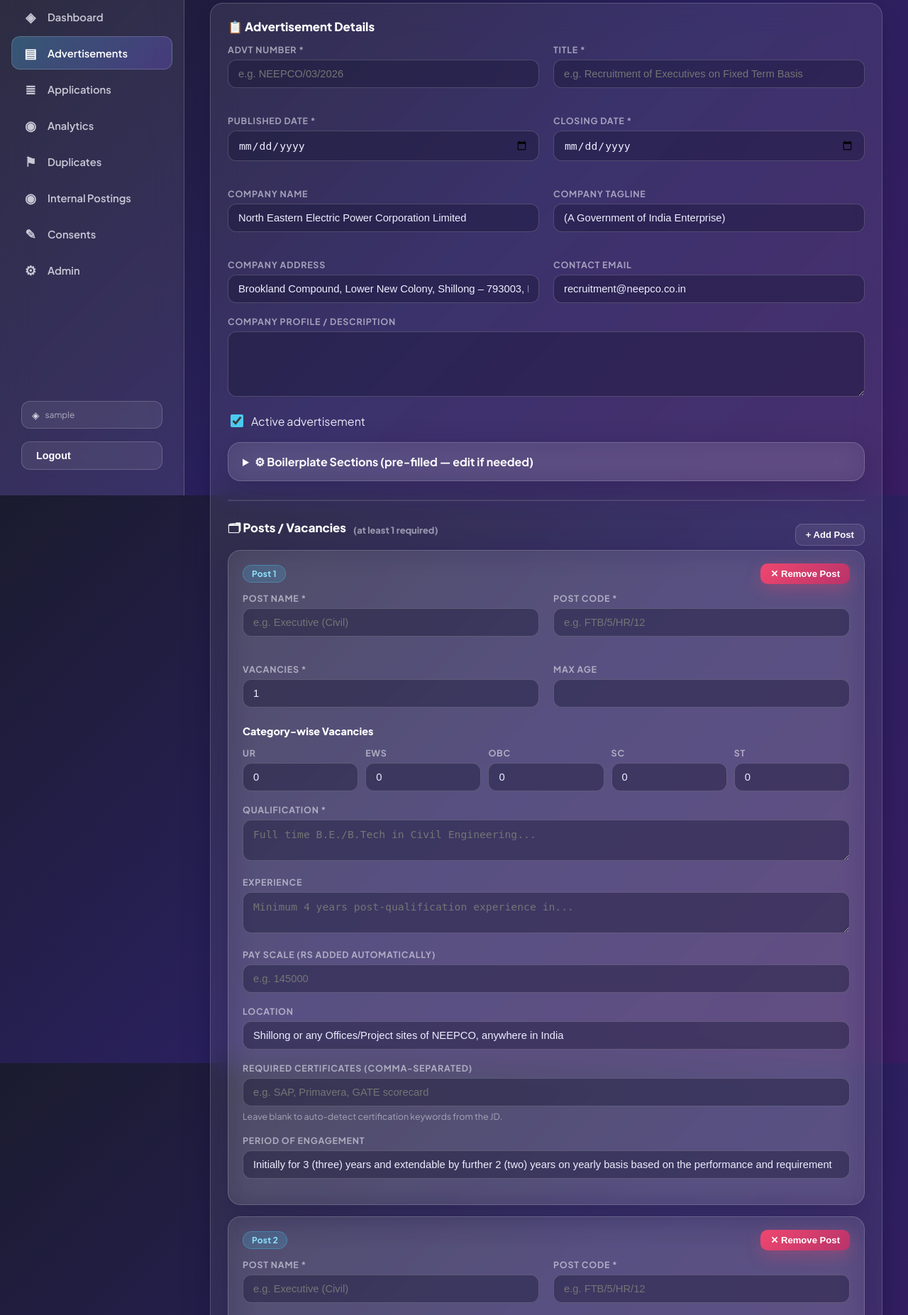
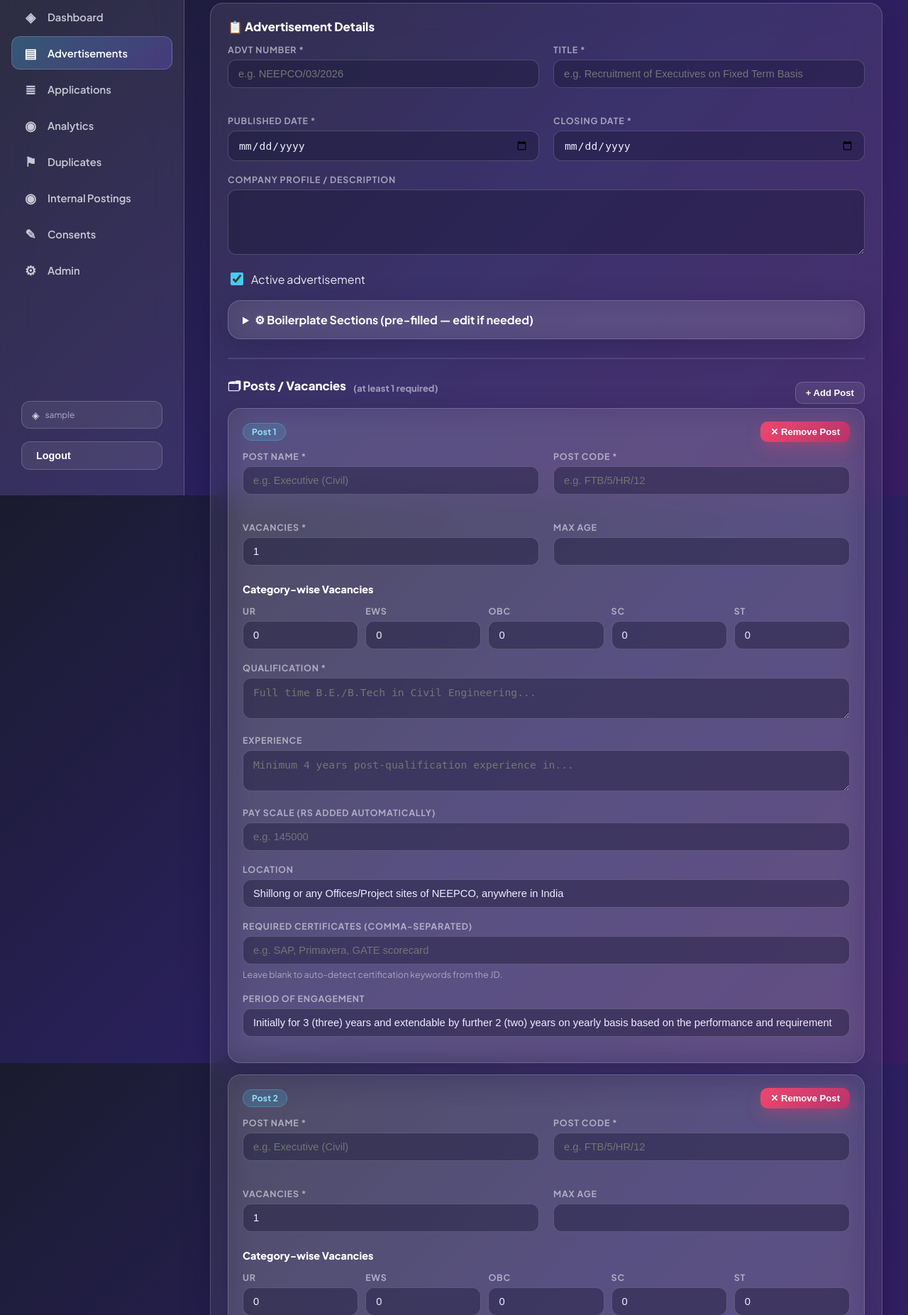
Before and after one commit to BusDec/TalentFlowAI, a Django app: page /advertisements/create/ in a window 1280 px wide. Shown: the part 102-1955 px from the top of the page at 71% size. Run offline with Django 5.2, Linux system fonts and the light colour scheme; the visitor is signed in with stand-in values (Sample User, id 1); parts of the project's set-up code (start-up, migrations or seed data) failed here and were passed over; some libraries are stand-ins or nearby versions.

Commit message:
Phase 2: OrgProfile — form/template/command cutover, report title from OrgProfile

```diff
--- a/recruitment/forms.py
+++ b/recruitment/forms.py
@@ -5,8 +5,6 @@ from django.utils import timezone
 from django.utils.translation import gettext_lazy as _
 
 from .boilerplate import (
-    DEFAULT_CONTACT_EMAIL,
-    DEFAULT_FEE_TEXT,
     DEFAULT_GENERAL_CONDITIONS,
     DEFAULT_HEALTH_TEXT,
     DEFAULT_HOW_TO_APPLY,
@@ -23,8 +21,7 @@ class AdvertisementForm(forms.ModelForm):
         model = Advertisement
         fields = [
             "advt_number", "title", "description", "published_date", "closing_date", "is_active",
-            "company_name", "company_tagline", "company_address", "contact_email",
-            "registration_fee_text", "health_text", "general_conditions", "how_to_apply",
+            "health_text", "general_conditions", "how_to_apply",
         ]
         widgets = {
             "advt_number": forms.TextInput(attrs={"class": "tf-input", "placeholder": "e.g. NEEPCO/03/2026"}),
@@ -33,11 +30,6 @@ class AdvertisementForm(forms.ModelForm):
             "published_date": forms.DateInput(attrs={"class": "tf-input", "type": "date"}),
             "closing_date": forms.DateInput(attrs={"class": "tf-input", "type": "date"}),
             "is_active": forms.CheckboxInput(attrs={"style": "width:18px;height:18px;accent-color:var(--tf-accent);cursor:pointer"}),
-            "company_name": forms.TextInput(attrs={"class": "tf-input"}),
-            "company_tagline": forms.TextInput(attrs={"class": "tf-input"}),
-            "company_address": forms.TextInput(attrs={"class": "tf-input"}),
-            "contact_email": forms.TextInput(attrs={"class": "tf-input"}),
-            "registration_fee_text": forms.Textarea(attrs={"class": "tf-textarea", "rows": 3}),
             "health_text": forms.Textarea(attrs={"class": "tf-textarea", "rows": 4}),
             "general_conditions": forms.Textarea(attrs={"class": "tf-textarea", "rows": 6}),
             "how_to_apply": forms.Textarea(attrs={"class": "tf-textarea", "rows": 6}),
@@ -47,11 +39,6 @@ class AdvertisementForm(forms.ModelForm):
         super().__init__(*args, **kwargs)
         # Pre-fill boilerplate for a fresh (non-POST) form.
         if not kwargs.get("data"):
-            self.fields["company_name"].initial = "North Eastern Electric Power Corporation Limited"
-            self.fields["company_tagline"].initial = "(A Government of India Enterprise)"
-            self.fields["company_address"].initial = "Brookland Compound, Lower New Colony, Shillong – 793003, Meghalaya"
-            self.fields["contact_email"].initial = DEFAULT_CONTACT_EMAIL
-            self.fields["registration_fee_text"].initial = DEFAULT_FEE_TEXT
             self.fields["health_text"].initial = DEFAULT_HEALTH_TEXT
             self.fields["general_conditions"].initial = DEFAULT_GENERAL_CONDITIONS
             self.fields["how_to_apply"].initial = DEFAULT_HOW_TO_APPLY
--- a/recruitment/views.py
+++ b/recruitment/views.py
@@ -266,6 +266,8 @@ def _qualification_verdict(post, application):
 @login_required
 @require_role("viewer")
 def advertisement_report(request, advt_id):
+    from .org_profile import get_org_profile
+
     advt = get_object_or_404(Advertisement, id=advt_id)
 
     if request.method == "POST":
@@ -297,7 +299,7 @@ def advertisement_report(request, advt_id):
     return render(
         request,
         "recruitment/advertisement_report.html",
-        {"advt": advt, "posts": posts, "today": datetime.date.today()},
+        {"advt": advt, "posts": posts, "today": datetime.date.today(), "org_profile": get_org_profile()},
     )
 
 
--- a/templates/recruitment/advertisement_create.html
+++ b/templates/recruitment/advertisement_create.html
@@ -43,22 +43,6 @@
                 {{ form.closing_date }}
                 {% for e in form.closing_date.errors %}<div class="tf-field-error">{{ e }}</div>{% endfor %}
             </div>
-            <div class="tf-field">
-                <label class="tf-label">Company Name</label>
-                {{ form.company_name }}
-            </div>
-            <div class="tf-field">
-                <label class="tf-label">Company Tagline</label>
-                {{ form.company_tagline }}
-            </div>
-            <div class="tf-field">
-                <label class="tf-label">Company Address</label>
-                {{ form.company_address }}
-            </div>
-            <div class="tf-field">
-                <label class="tf-label">Contact Email</label>
-                {{ form.contact_email }}
-            </div>
         </div>
         <div class="tf-field">
             <label class="tf-label">Company Profile / Description</label>
@@ -73,10 +57,6 @@
 
         <details class="tf-glass" style="padding:16px 20px;margin-top:18px">
             <summary style="cursor:pointer;font-weight:700;color:#fff">⚙ Boilerplate Sections (pre-filled — edit if needed)</summary>
-            <div class="tf-field mt-3">
-                <label class="tf-label">Registration Fees</label>
-                {{ form.registration_fee_text }}
-            </div>
             <div class="tf-field">
                 <label class="tf-label">Health Requirements</label>
                 {{ form.health_text }}
--- a/templates/recruitment/advertisement_report.html
+++ b/templates/recruitment/advertisement_report.html
@@ -12,7 +12,7 @@
 {% block content %}
 <div class="report-doc">
     <div class="report-header">
-        <div class="report-title">{{ advt.company_name|default:"North Eastern Electric Power Corporation Limited" }}</div>
+        <div class="report-title">{{ org_profile.name_en|default:"Organisation" }}</div>
         <div class="report-sub">{{ advt.advt_number }} — {{ advt.title }}</div>
         <div class="report-meta">Published: {{ advt.published_date|date:"d-m-Y" }} · Closes: {{ advt.closing_date|date:"d-m-Y" }}</div>
     </div>
```
Also changed, not shown: recruitment/boilerplate.py (+0 -12 lines), recruitment/management/commands/populate_neepco_real.py (+0 -7 lines), recruitment/test_org_profile.py (+21 -0 lines).
